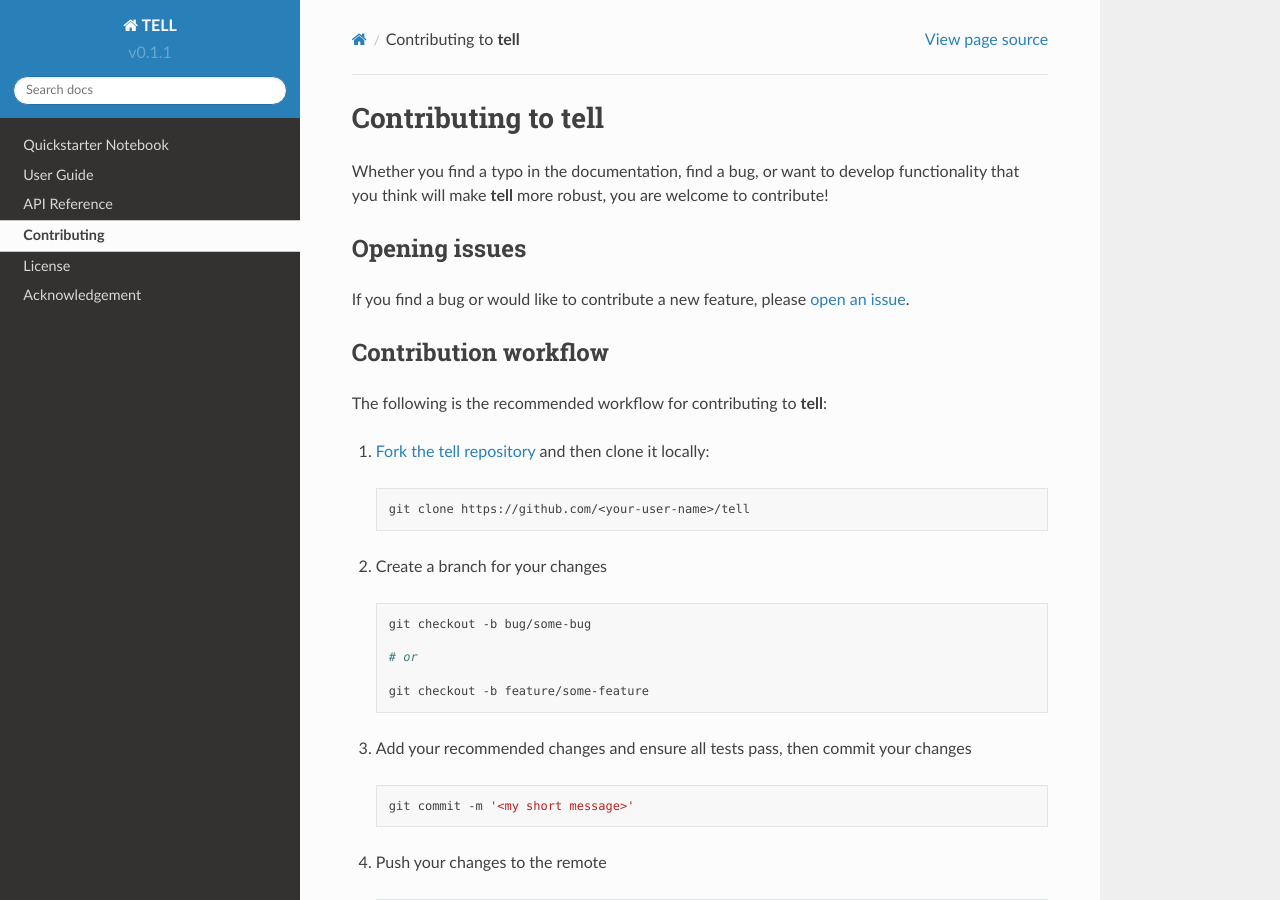
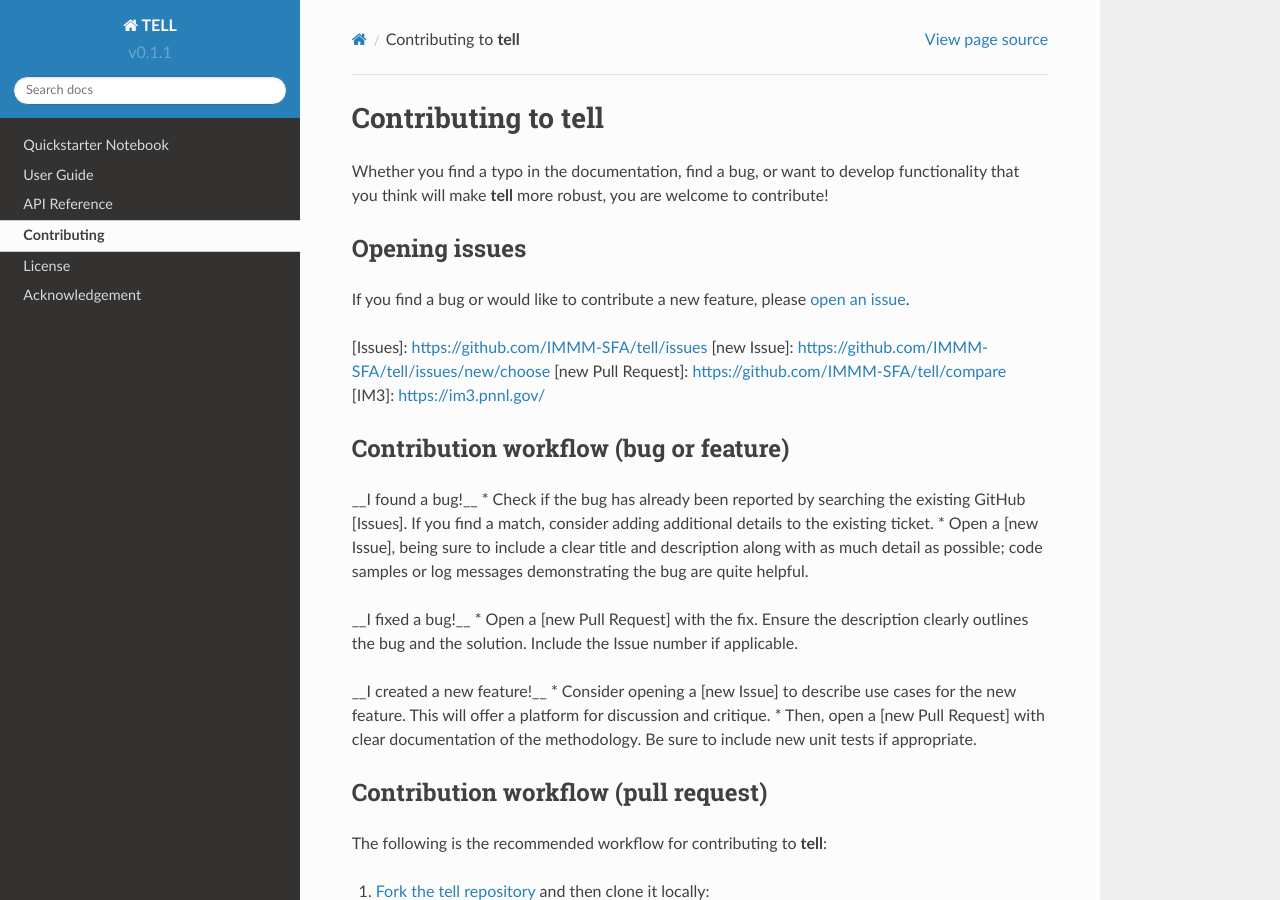
Before and after one commit to IMMM-SFA/tell, a Sphinx documentation site: the page built from docs/source/contributing.rst, in a window 1280 px wide and 900 px high. Built offline with Sphinx 7.4.7 and the Read the Docs theme 2.0.0, drawn with Linux system fonts in a browser that asks for light colours.

Commit message:
add workflow for bug/ feature issues

```diff
--- a/docs/source/contributing.rst
+++ b/docs/source/contributing.rst
@@ -9,8 +9,27 @@
 
 If you find a bug or would like to contribute a new feature, please `open an issue <https://github.com/IMMM-SFA/tell/issues>`_.
 
+[Issues]: https://github.com/IMMM-SFA/tell/issues
+[new Issue]: https://github.com/IMMM-SFA/tell/issues/new/choose
+[new Pull Request]: https://github.com/IMMM-SFA/tell/compare
+[IM3]: https://im3.pnnl.gov/
 
-Contribution workflow
+Contribution workflow (bug or feature)
+______________
+
+__I found a bug!__
+* Check if the bug has already been reported by searching the existing GitHub [Issues]. If you find a match, consider adding additional details to the existing ticket.
+* Open a [new Issue], being sure to include a clear title and description along with as much detail as possible; code samples or log messages demonstrating the bug are quite helpful.
+
+__I fixed a bug!__
+* Open a [new Pull Request] with the fix. Ensure the description clearly outlines the bug and the solution. Include the Issue number if applicable.
+
+__I created a new feature!__
+* Consider opening a [new Issue] to describe use cases for the new feature. This will offer a platform for discussion and critique.
+* Then, open a [new Pull Request] with clear documentation of the methodology. Be sure to include new unit tests if appropriate.
+
+
+Contribution workflow (pull request)
 _____________________
 
 The following is the recommended workflow for contributing to **tell**:
```
